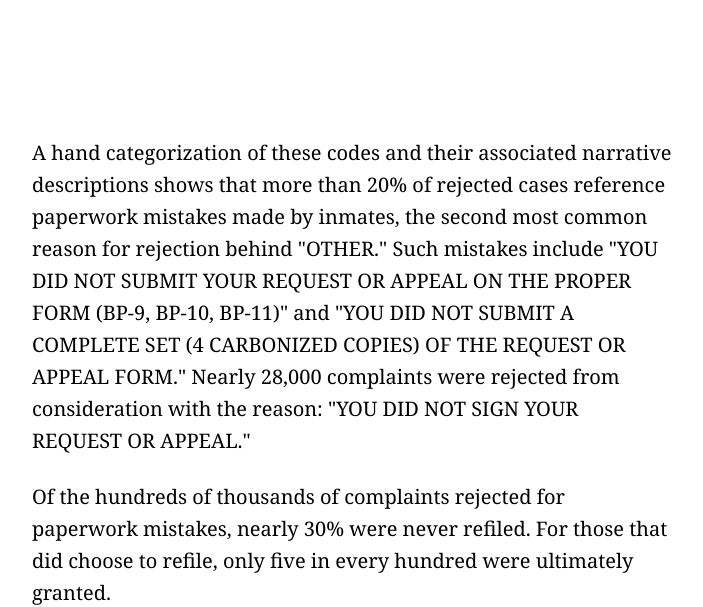
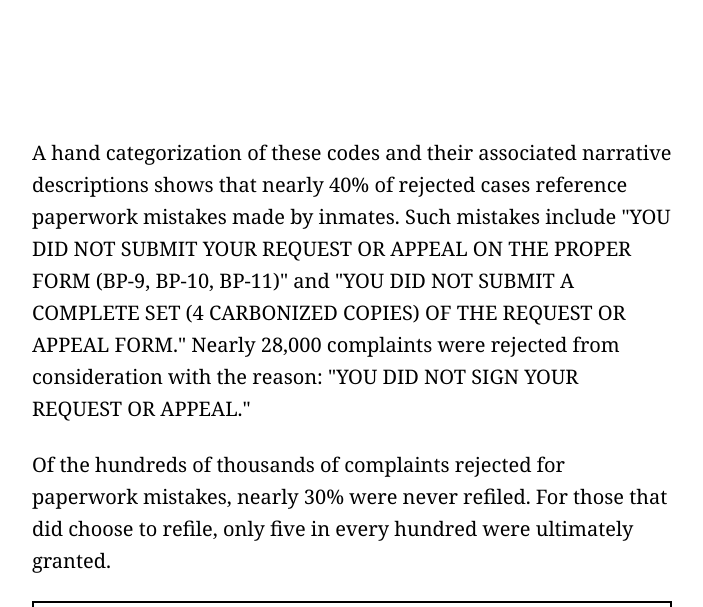
Before and after one commit to declanrjb/lede-project2, a plain HTML site: page index.html in a window 1280 px wide. Shown: the part 9960-10567 px from the top of the page, without its empty margins (288-991 px from the left). Drawn offline with nearby package versions, Linux system fonts and the light colour scheme; a script that the page names is missing.

Commit message:
stat fixes

```diff
--- a/index.html
+++ b/index.html
@@ -142,8 +142,8 @@
       <div class="flourish-embed flourish-table" data-src="visualisation/18811669"><script src="https://public.flourish.studio/resources/embed.js"></script></div>
       <figcaption style="text-align: left;">Source: <a href="https://www.data-liberation-project.org/datasets/federal-inmate-complaints/">Bureau of Prisons, via the Data Liberation Project</a></figcaption>
     </figure>
-    <p>A hand categorization of these codes and their associated narrative descriptions shows that more than 20% of rejected cases
-      reference paperwork mistakes made by inmates, the second most common reason for rejection behind "OTHER." Such mistakes include "YOU DID NOT SUBMIT YOUR REQUEST OR APPEAL ON THE PROPER FORM (BP-9, BP-10, BP-11)"
+    <p>A hand categorization of these codes and their associated narrative descriptions shows that nearly 40% of rejected cases
+      reference paperwork mistakes made by inmates. Such mistakes include "YOU DID NOT SUBMIT YOUR REQUEST OR APPEAL ON THE PROPER FORM (BP-9, BP-10, BP-11)"
       and "YOU DID NOT SUBMIT A COMPLETE SET (4 CARBONIZED COPIES) OF THE REQUEST OR APPEAL FORM." Nearly 28,000 complaints were rejected
       from consideration with the reason: "YOU DID NOT SIGN YOUR REQUEST OR APPEAL."</p>
     <p>Of the hundreds of thousands of complaints rejected for paperwork mistakes, nearly 30% were never refiled. For those that did choose
```
